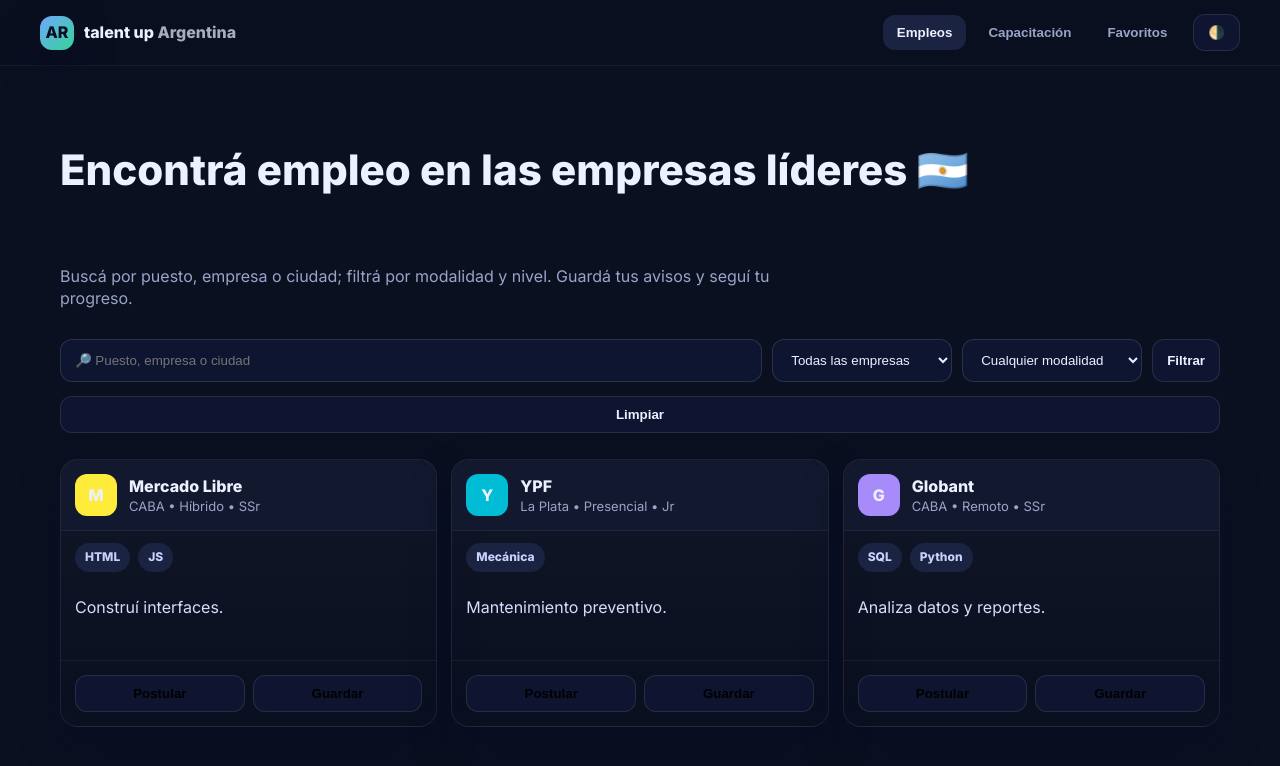
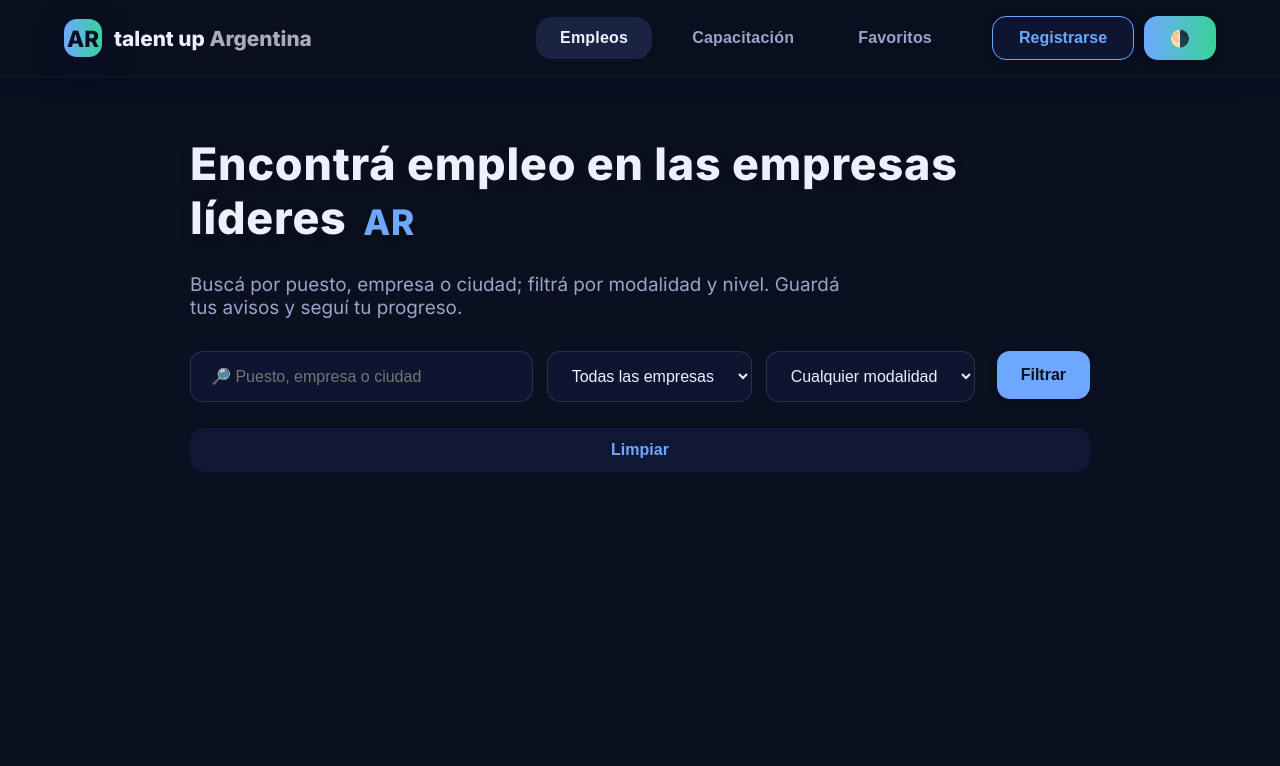
Before and after one commit to ignacionievas28-max/talent-up, a plain HTML site: page index.html in a window 1280 px wide. Drawn offline with Linux system fonts and the light colour scheme.

Commit message:
Update index.html

```diff
--- a/index.html
+++ b/index.html
@@ -7,8 +7,8 @@
   <link href="https://fonts.googleapis.com/css2?family=Inter:wght@400;600;800&display=swap" rel="stylesheet">
   <style>
     :root {
-      --bg: #0b1020;
-      --panel: #121933;
+      --bg: #0a1020;
+      --panel: #101531;
       --muted: #9aa4c7;
       --text: #ecf0ff;
       --brand: #6ea8fe;
@@ -16,133 +16,231 @@
       --warn: #fbbf24;
       --danger: #fb7185;
       --ring: rgba(110, 168, 254, .4);
-      --card: #12182e;
+      --card: #131b35;
       --chip: #1b2342;
-      --shadow: 0 20px 40px rgba(3, 10, 40, .35);
+      --shadow: 0 10px 30px rgba(3, 10, 40, .25);
       --radius: 18px;
+      --radius-lg: 26px;
+      --gradient: linear-gradient(90deg, #6ea8fe 0%, #36d399 100%);
     }
     * { box-sizing: border-box; }
+    html, body { height: 100%; }
     body {
       margin: 0;
       font-family: Inter, system-ui, Arial, sans-serif;
       background: var(--bg);
       color: var(--text);
-      line-height: 1.4;
+      min-height: 100vh;
     }
-    .container { max-width: 1200px; margin: 0 auto; padding: 20px; }
+    /* HEADER */
     header {
-      position: sticky; top: 0; background: #0b1020cc; backdrop-filter: blur(8px); z-index: 50;
-      border-bottom: 1px solid rgba(255, 255, 255, .05);
+      position: sticky; top: 0; background: #0b1020e6; backdrop-filter: blur(10px); z-index: 50;
+      border-bottom: 1px solid rgba(255,255,255,0.05); box-shadow: var(--shadow);
     }
-    .nav { display: flex; align-items: center; gap: 12px; padding: 14px 0; }
-    .brand { display: flex; align-items: center; gap: 10px; font-weight: 800; }
+    .nav {
+      max-width: 1200px; margin: 0 auto; display: flex; align-items: center; gap: 16px; padding: 16px 24px;
+    }
+    .brand { display: flex; align-items: center; gap: 12px; font-weight: 800; font-size: 1.3rem; }
     .logo {
-      width: 34px; height: 34px; display: grid; place-items: center; border-radius: 12px;
-      background: linear-gradient(135deg, #6ea8fe, #36d399); color: #0a1022; font-weight: 900;
-      box-shadow: var(--shadow);
+      width: 38px; height: 38px; display: grid; place-items: center; border-radius: 13px;
+      background: var(--gradient); color: #0a1022; font-weight: 900; font-size: 1.4rem; box-shadow: var(--shadow);
     }
-    .tabs { margin-left: auto; display: flex; gap: 8px; }
+    .brand span { opacity:.7; }
+    .tabs { margin-left: auto; display: flex; gap: 16px; }
     .tab-btn {
-      border: 0; padding: 10px 14px; border-radius: 12px; background: transparent;
-      color: var(--muted); cursor: pointer; font-weight: 600;
+      border: 0; padding: 12px 24px; border-radius: 16px; background: transparent;
+      color: var(--muted); cursor: pointer; font-weight: 600; font-size: 1rem; letter-spacing: 0.2px;
+      transition: background .18s, color .18s;
     }
-    .tab-btn.active,.tab-btn:hover { background: var(--chip); color: var(--text); }
-    .btn {
-      border: 1px solid rgba(255, 255, 255, .1); background: #0f1530; color: var(--text);
-      padding: 10px 14px; border-radius: 12px; cursor: pointer; font-weight: 600;
+    .tab-btn.active, .tab-btn:hover { background: var(--chip); color: var(--text); }
+    .actions { margin-left: 16px; display: flex; gap: 10px; }
+    .btn, .btn-register {
+      border: 0;
+      padding: 0 26px;
+      border-radius: 14px;
+      background: var(--gradient);
+      color: #0a1020;
+      font-weight: 700;
+      font-size: 1rem;
+      cursor: pointer;
+      height: 44px;
+      box-shadow: 0 2px 8px #0003;
+      transition: background .16s, color .15s;
     }
-    .btn:hover { border-color: rgba(255, 255, 255, .25); }
-    .hero { display: grid; gap: 14px; padding: 20px 0 10px; }
-    .title { font-size: clamp(26px, 5vw, 42px); font-weight: 800; }
-    .subtitle { color: var(--muted); max-width: 760px; }
+    .btn-register {
+      background: #0e1531;
+      color: var(--brand);
+      border: 1.5px solid var(--brand);
+      margin-left: 4px;
+      font-weight: 600;
+    }
+    .btn-register:hover {
+      background: var(--brand);
+      color: #0a1020;
+    }
+    .btn:hover { filter: brightness(1.15); }
+    /* HERO SECTION */
+    .hero {
+      padding: 60px 0 0;
+      max-width: 900px;
+      margin: 0 auto;
+      text-align: left;
+    }
+    .title {
+      font-size: 2.8rem;
+      font-weight: 800;
+      margin: 0 0 28px 0;
+      text-shadow: 0px 3px 10px #1118;
+      letter-spacing: 0.8px;
+    }
+    .title .brandAR {
+      font-size: 2.2rem;
+      vertical-align: middle;
+      color: var(--brand);
+      padding-left: 6px;
+    }
+    .subtitle {
+      color: var(--muted);
+      max-width: 680px;
+      margin-bottom: 32px;
+      font-size: 1.18rem;
+    }
+    /* SEARCHBAR */
     .searchbar {
-      display: grid; grid-template-columns: 1fr 180px 180px auto; gap: 10px;
+      display: flex;
+      gap: 14px;
+      margin-bottom: 18px;
     }
     .input, .select {
-      padding: 12px 14px; border-radius: 12px; border: 1px solid rgba(255, 255, 255, .12);
-      background: #0e1531; color: var(--text);
+      padding: 15px 20px;
+      border-radius: 13px;
+      border: 1.5px solid rgba(255,255,255,0.12);
+      background: #0e1531;
+      color: var(--text);
+      font-size: 1rem;
+      flex: 1;
+      outline: none;
+      transition: border .18s, box-shadow .18s;
     }
-    .input:focus, .select:focus { box-shadow: inset 0 0 0 2px var(--ring); }
-    .grid {
-      display: grid; grid-template-columns: repeat(auto-fit, minmax(280px, 1fr));
-      gap: 14px; margin-top: 16px;
+    .input:focus, .select:focus {
+      border-color: var(--brand);
+      box-shadow: 0 0 0 2px var(--ring);
     }
-    .card {
-      background: linear-gradient(180deg, rgba(255, 255, 255, .03), transparent);
-      border: 1px solid rgba(255, 255, 255, .08); border-radius: var(--radius);
-      box-shadow: var(--shadow); overflow: hidden; transition: .15s;
+    .select {
+      max-width: 220px;
+      min-width: 170px;
+      flex: unset;
     }
-    .card:hover { transform: translateY(-2px); border-color: rgba(255, 255, 255, .18); }
-    .card-head {
-      display: flex; gap: 12px; padding: 14px; align-items: center;
-      border-bottom: 1px solid rgba(255, 255, 255, .06); background: var(--card);
+    .btn-search {
+      border: 0;
+      padding: 0 24px;
+      border-radius: 13px;
+      background: var(--brand);
+      color: #0a1020;
+      font-weight: 700;
+      font-size: 1rem;
+      cursor: pointer;
+      height: 48px;
+      margin-left: 8px;
+      transition: background .15s;
+      box-shadow: 0 2px 8px #0003;
     }
-    .avatar {
-      width: 42px; height: 42px; border-radius: 12px; display: grid; place-items: center;
-      background: var(--chip); font-weight: 800;
+    .btn-search:hover { filter: brightness(1.2); }
+    .clear-btn {
+      width: 100%;
+      margin-top: 8px;
+      padding: 13px 0;
+      border-radius: 13px;
+      background: #101735;
+      color: var(--brand);
+      font-size: 1rem;
+      font-weight: 600;
+      border: 0;
+      cursor: pointer;
+      transition: background .15s, color .15s;
+      box-shadow: 0 1px 6px #0002;
     }
-    .company { font-weight: 800; }
-    .location { color: var(--muted); font-size: 13px; }
-    .tags { display: flex; flex-wrap: wrap; gap: 8px; padding: 12px 14px 0; }
-    .chip {
-      background: var(--chip); padding: 6px 10px; border-radius: 999px;
-      font-size: 12px; font-weight: 700; color: #c7d2fe;
+    .clear-btn:hover { background: var(--brand); color: #0b1020; }
+    /* MODAL REGISTRO */
+    .modal-bg {
+      display: none;
+      position: fixed; top: 0; left: 0; width: 100vw; height: 100vh;
+      background: rgba(12,18,36,0.75);
+      z-index: 999;
+      align-items: center;
+      justify-content: center;
     }
-    .desc { padding: 8px 14px; color: #d7dcff; min-height: 56px; }
-    .card-foot {
-      display: flex; gap: 8px; padding: 14px; border-top: 1px solid rgba(255, 255, 255, .06);
+    .modal-bg.show { display: flex; }
+    .modal {
+      background: var(--card);
+      border-radius: var(--radius-lg);
+      box-shadow: var(--shadow);
+      padding: 38px 32px 32px 32px;
+      min-width: 340px;
+      max-width: 92vw;
+      text-align: left;
+      position: relative;
+      animation: pop .18s cubic-bezier(.33,1.12,.62,.99);
     }
-    .pill {
-      flex: 1; text-align: center; border-radius: 12px; padding: 10px;
-      font-weight: 700; cursor: pointer; border: 1px solid rgba(255, 255, 255, .1);
-      background: #0f1530;
+    @keyframes pop {
+      0% { transform: scale(.8) translateY(40px); opacity: 0; }
+      100% { transform: scale(1) translateY(0); opacity: 1; }
     }
-    .pill.save.active { outline: 2px solid var(--ok); }
-    .empty { text-align: center; padding: 24px; color: var(--muted); }
-    .section-title { margin: 28px 0 8px; font-size: 22px; font-weight: 800; }
-    .train {
-      padding: 16px; border-radius: var(--radius); background: var(--card);
-      border: 1px solid rgba(255, 255, 255, .08);
+    .modal h2 { margin-top: 0; margin-bottom: 16px; }
+    .modal label { display: block; font-weight: 600; margin: 8px 0 4px 2px; }
+    .modal input {
+      width: 100%; padding: 12px 14px; border-radius: 10px; border: 1px solid #263157;
+      background: #181f34; color: var(--text); margin-bottom: 12px; font-size: 1rem;
     }
-    .progress { height: 8px; border-radius: 999px; background: #0f1530; overflow: hidden; }
-    .bar { height: 100%; background: linear-gradient(90deg, var(--brand), var(--ok)); }
-    .snackbar {
-      position: fixed; left: 50%; bottom: 20px; transform: translateX(-50%);
-      background: #111831; padding: 12px 16px; border-radius: 12px;
-      box-shadow: var(--shadow); opacity: 0; transition: .2s;
+    .modal input:focus { border-color: var(--brand); }
+    .modal .btn-modal {
+      width: 100%; padding: 12px 0; border-radius: 11px; background: var(--gradient);
+      font-weight: 700; font-size: 1rem; color: #0a1020; border: 0; cursor: pointer; margin-top: 8px;
     }
-    .snackbar.show { opacity: 1; }
-    footer {
-      color: var(--muted); text-align: center; padding: 12px 0;
-      border-bottom: 1px solid rgba(255, 255, 255, .1);
+    .modal .btn-modal:hover { filter: brightness(1.16); }
+    .close-modal {
+      position: absolute; right: 16px; top: 16px;
+      background: none; border: none; color: var(--muted); font-size: 1.4rem; cursor: pointer;
+      line-height: 1;
+    }
+    /* Extra Responsive */
+    @media (max-width: 650px) {
+      .hero { padding-top: 32px; }
+      .nav { flex-wrap: wrap; padding: 12px 10px; }
+      .tabs { margin-left: 0; }
+      .searchbar { flex-direction: column; gap: 9px; }
+      .input, .select, .btn-search { width: 100%; min-width: 0; }
     }
   </style>
 </head>
 <body>
   <!-- ===== HEADER ===== -->
   <header>
-    <div class="container nav">
+    <div class="nav">
       <div class="brand">
         <div class="logo">AR</div>
-        <div>talent up <span style="opacity:.7">Argentina</span></div>
+        <div>talent up <span>Argentina</span></div>
       </div>
       <div class="tabs">
-        <button class="tab-btn active" data-tab="empleos">Empleos</button>
-        <button class="tab-btn" data-tab="capacitacion">Capacitación</button>
-        <button class="tab-btn" data-tab="favoritos">Favoritos</button>
+        <button class="tab-btn active">Empleos</button>
+        <button class="tab-btn">Capacitación</button>
+        <button class="tab-btn">Favoritos</button>
       </div>
       <div class="actions">
-        <button class="btn" id="darkToggle">🌗</button>
+        <button class="btn-register" id="btnRegister">Registrarse</button>
+        <button class="btn" id="darkToggle" title="Cambiar tema">🌗</button>
       </div>
     </div>
   </header>
   <main class="container">
     <!-- Sección Hero -->
     <section class="hero">
-      <h1 class="title">Encontrá empleo en las empresas líderes 🇦🇷</h1>
+      <h1 class="title">
+        Encontrá empleo en las empresas líderes
+        <span class="brandAR">AR</span>
+      </h1>
       <p class="subtitle">
-        Buscá por puesto, empresa o ciudad; filtrá por modalidad y nivel.
-        Guardá tus avisos y seguí tu progreso.
+        Buscá por puesto, empresa o ciudad; filtrá por modalidad y nivel. Guardá tus avisos y seguí tu progreso.
       </p>
       <div class="searchbar">
         <input id="q" class="input" placeholder="🔎 Puesto, empresa o ciudad" />
@@ -155,190 +253,46 @@
           <option>Híbrido</option>
           <option>Remoto</option>
         </select>
-        <button class="btn" id="apply">Filtrar</button>
+        <button class="btn-search" id="apply">Filtrar</button>
       </div>
-      <button class="btn" id="clearFilters">Limpiar</button>
+      <button class="clear-btn" id="clearFilters">Limpiar</button>
     </section>
-    <!-- Sección Empleos -->
-    <section id="empleos" class="view">
-      <div id="jobsGrid" class="grid"></div>
-      <div id="emptyJobs" class="empty" style="display:none">
-        No se encontraron resultados
-      </div>
-    </section>
-    <!-- Sección Favoritos -->
-    <section id="favoritos" class="view" style="display:none">
-      <h2 class="section-title">Favoritos</h2>
-      <div id="favGrid" class="grid"></div>
-      <div id="emptyFav" class="empty">
-        Nada guardado aún
-      </div>
-    </section>
-    <!-- Sección Capacitación -->
-    <section id="capacitacion" class="view" style="display:none">
-      <h2 class="section-title">Capacitación laboral</h2>
-      <div id="trainGrid" class="grid"></div>
-    </section>
-    <div class="snackbar" id="snackbar"></div>
   </main>
+
+  <!-- Modal de registro -->
+  <div class="modal-bg" id="modalBg">
+    <div class="modal">
+      <button class="close-modal" id="closeModal">&times;</button>
+      <h2>Crear cuenta</h2>
+      <form id="registerForm" autocomplete="off" onsubmit="event.preventDefault();">
+        <label for="name">Nombre</label>
+        <input type="text" id="name" required placeholder="Tu nombre completo" />
+        <label for="email">Correo electrónico</label>
+        <input type="email" id="email" required placeholder="email@ejemplo.com" />
+        <label for="pass">Contraseña</label>
+        <input type="password" id="pass" required minlength="6" placeholder="Mínimo 6 caracteres" />
+        <button class="btn-modal" type="submit">Registrarse</button>
+      </form>
+    </div>
+  </div>
   <script>
-    // ===== DATOS DE LA APLICACIÓN =====
-    const COMPANIES = [
-      { name: 'Mercado Libre', city: 'CABA', color: '#ffeb3b' },
-      { name: 'YPF', city: 'La Plata', color: '#00bcd4' },
-      { name: 'Globant', city: 'CABA', color: '#a78bfa' }
-    ];
-    const JOBS = [
-      { id: '1', title: 'Frontend Dev', company: 'Mercado Libre', city: 'CABA', modality: 'Híbrido', level: 'SSr', skills: ['HTML', 'JS'], desc: 'Construí interfaces.' },
-      { id: '2', title: 'Técnico', company: 'YPF', city: 'La Plata', modality: 'Presencial', level: 'Jr', skills: ['Mecánica'], desc: 'Mantenimiento preventivo.' },
-      { id: '3', title: 'Data Analyst', company: 'Globant', city: 'CABA', modality: 'Remoto', level: 'SSr', skills: ['SQL', 'Python'], desc: 'Analiza datos y reportes.' }
-    ];
-    const TRAINING = [
-      { id: 't1', name: 'Armado de CV', minutes: 40, badge: '📄', description: 'Cómo crear un CV' },
-      { id: 't2', name: 'Entrevistas', minutes: 35, badge: '🎤', description: 'Tips de entrevista' }
-    ];
-    // ===== ESTADO Y UTILIDADES =====
-    const state = {
-      q: '',
-      company: '',
-      modality: '',
-      favs: new Set(JSON.parse(localStorage.getItem('favs') || '[]')),
-      progress: JSON.parse(localStorage.getItem('trainProgress') || '{}')
+    // Mostrar/ocultar modal de registro
+    const modalBg = document.getElementById('modalBg');
+    document.getElementById('btnRegister').onclick = () => modalBg.classList.add('show');
+    document.getElementById('closeModal').onclick = () => modalBg.classList.remove('show');
+    modalBg.onclick = e => { if (e.target === modalBg) modalBg.classList.remove('show'); };
+
+    // (Opcional: aquí puedes agregar tu lógica de registro, validación, integración con backend, etc)
+    document.getElementById('registerForm').onsubmit = function() {
+      alert("¡Registro simulado! Integra aquí tu lógica.");
+      modalBg.classList.remove('show');
+      this.reset();
     };
-    const $ = s => document.querySelector(s);
-    const $$ = s => Array.from(document.querySelectorAll(s));
-    const toast = message => {
-      const snackbar = $('#snackbar');
-      snackbar.textContent = message;
-      snackbar.classList.add('show');
-      setTimeout(() => snackbar.classList.remove('show'), 1500);
+
+    // (Opcional: Modo oscuro - sólo visual, no cambia el tema)
+    document.getElementById('darkToggle').onclick = () => {
+      alert("¡El modo oscuro ya está activo!");
     };
-    const saveFavs = () => localStorage.setItem('favs', JSON.stringify([...state.favs]));
-    const saveProgress = () => localStorage.setItem('trainProgress', JSON.stringify(state.progress));
-    // ===== RENDERIZADO Y FUNCIONES =====
-    function renderFilters() {
-      for (const company of COMPANIES) {
-        const option = document.createElement('option');
-        option.value = company.name;
-        option.textContent = company.name;
-        $('#company').appendChild(option);
-      }
-    }
-    function renderJobs(jobList, mountElement, emptySelector = '#emptyJobs') {
-      mountElement.innerHTML = '';
-      const emptyEl = document.querySelector(emptySelector);
-      if (!jobList.length) {
-        if (emptyEl) emptyEl.style.display = 'block';
-        mountElement.style.display = 'none';
-        return;
-      }
-      if (emptyEl) emptyEl.style.display = 'none';
-      mountElement.style.display = 'grid';
-      for (const job of jobList) {
-        const company = COMPANIES.find(c => c.name === job.company);
-        const card = document.createElement('div');
-        card.className = 'card';
-        const skillsHtml = (job.skills || []).map(skill => `<span class="chip">${skill}</span>`).join('');
-        card.innerHTML = `
-          <div class="card-head">
-            <div class="avatar" style="background:${company?.color}">${job.company[0]}</div>
-            <div>
-              <div class="company">${job.company}</div>
-              <div class="location">${job.city} • ${job.modality} • ${job.level}</div>
-            </div>
-          </div>
-          <div class="tags">${skillsHtml}</div>
-          <p class="desc">${job.desc}</p>
-          <div class="card-foot">
-            <button class="pill apply" data-id="${job.id}">Postular</button>
-            <button class="pill save ${state.favs.has(job.id) ? 'active' : ''}" data-id="${job.id}">
-              ${state.favs.has(job.id) ? 'Guardado' : 'Guardar'}
-            </button>
-          </div>
-        `;
-        mountElement.appendChild(card);
-        card.querySelector('.pill.apply').onclick = () => {
-          const jobObj = JOBS.find(j => j.id === job.id);
-          const searchQuery = encodeURIComponent(`${jobObj.title} ${jobObj.company} trabajo Argentina`);
-          window.open(`https://www.google.com/search?q=${searchQuery}`);
-        };
-        card.querySelector('.pill.save').onclick = () => {
-          if (state.favs.has(job.id)) {
-            state.favs.delete(job.id); toast('Eliminado');
-          } else {
-            state.favs.add(job.id); toast('Guardado');
-          }
-          saveFavs(); applyFilters(); renderFavs();
-        };
-      }
-    }
-    function renderFavs() {
-      const favGrid = $('#favGrid');
-      const favoriteJobs = JOBS.filter(job => state.favs.has(job.id));
-      renderJobs(favoriteJobs, favGrid, '#emptyFav');
-    }
-    function applyFilters() {
-      const query = state.q.toLowerCase();
-      const filteredJobs = JOBS.filter(job => {
-        const matchesCompany = !state.company || job.company === state.company;
-        const matchesModality = !state.modality || job.modality === state.modality;
-        const matchesQuery = !query || job.title.toLowerCase().includes(query) || job.company.toLowerCase().includes(query) || job.city.toLowerCase().includes(query);
-        return matchesCompany && matchesModality && matchesQuery;
-      });
-      renderJobs(filteredJobs, $('#jobsGrid'));
-    }
-    function renderTraining() {
-      const trainGrid = $('#trainGrid');
-      trainGrid.innerHTML = '';
-      for (const training of TRAINING) {
-        const progress = state.progress[training.id] || 0;
-        const container = document.createElement('div');
-        container.className = 'train';
-        container.innerHTML = `
-          <div style="display:flex;justify-content:space-between;align-items:center">
-            <div style="font-weight:800">${training.badge} ${training.name}</div>
-            <div class="chip">${training.minutes}min</div>
-          </div>
-          <p class="desc">${training.description}</p>
-          <div class="progress"><div class="bar" style="width:${progress}%"></div></div>
-          <button class="btn" data-id="${training.id}">
-            ${progress >= 100 ? 'Reiniciar' : '+25%'}
-          </button>
-          <span>${progress}%</span>
-        `;
-        trainGrid.appendChild(container);
-      }
-      trainGrid.querySelectorAll('.btn').forEach(button => {
-        button.onclick = () => {
-          const trainingId = button.dataset.id;
-          const currentProgress = state.progress[trainingId] || 0;
-          state.progress[trainingId] = currentProgress >= 100 ? 0 : Math.min(100, currentProgress + 25);
-          saveProgress(); renderTraining();
-        };
-      });
-    }
-    function switchTab(tabName) {
-      $$('.tab-btn').forEach(button => button.classList.toggle('active', button.dataset.tab === tabName));
-      $$('.view').forEach(view => view.style.display = view.id === tabName ? 'block' : 'none');
-      if (tabName === 'favoritos') { renderFavs(); }
-      if (tabName === 'capacitacion') { renderTraining(); }
-    }
-    function mount() {
-      renderFilters(); applyFilters();
-      $('#q').oninput = e => { state.q = e.target.value; applyFilters(); };
-      $('#company').onchange = e => { state.company = e.target.value; applyFilters(); };
-      $('#modality').onchange = e => { state.modality = e.target.value; applyFilters(); };
-      $('#apply').onclick = applyFilters;
-      $('#clearFilters').onclick = () => {
-        state.q = ''; state.company = ''; state.modality = '';
-        $('#q').value = ''; $('#company').value = ''; $('#modality').value = '';
-        applyFilters();
-      };
-      $$('.tab-btn').forEach(button => button.onclick = () => switchTab(button.dataset.tab));
-      const activeTab = $$('.tab-btn').find(b => b.classList.contains('active'))?.dataset.tab || 'empleos';
-      switchTab(activeTab);
-    }
-    document.addEventListener('DOMContentLoaded', mount);
   </script>
 </body>
 </html>
```
